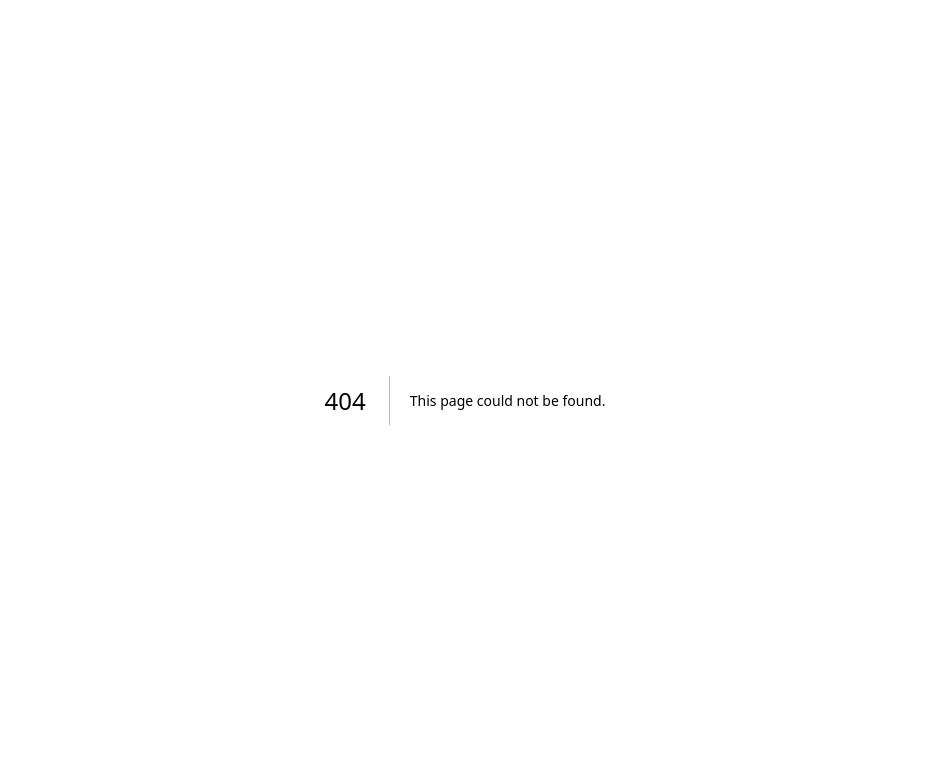
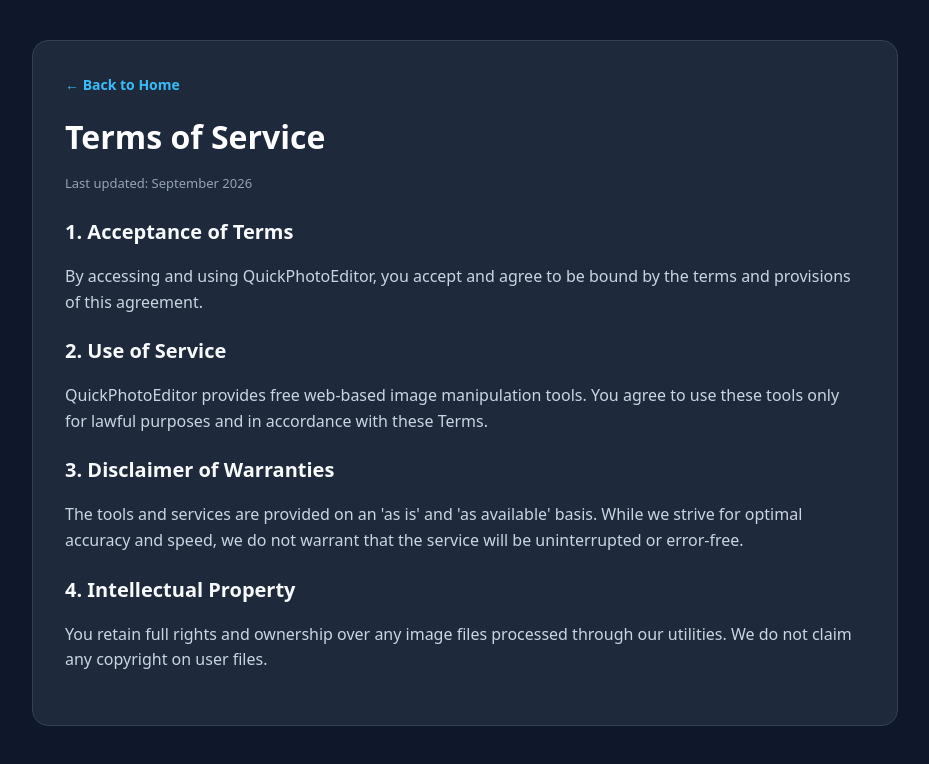
Before and after one commit to abhishek1610-byte/quickphotoeditor, a Next.js app: page /terms in a window 1280 px wide. Before the commit this address had no page. Shown: the top 764 px of the page, without its empty margins (175-1104 px from the left). Built offline with nearby package versions, Linux system fonts and the light colour scheme.

Commit message:
Create page.js

```diff
--- /dev/null
+++ b/app/terms/page.js
@@ -0,0 +1,36 @@
+import Link from 'next/link';
+
+export default function Terms() {
+  return (
+    <div style={{ minHeight: '100vh', backgroundColor: '#0f172a', color: '#cbd5e1', fontFamily: 'system-ui, sans-serif', padding: '40px 20px' }}>
+      <div style={{ maxWidth: '800px', margin: '0 auto', backgroundColor: '#1e293b', padding: '32px', borderRadius: '16px', border: '1px solid #334155' }}>
+        <Link href="/" style={{ color: '#38bdf8', textDecoration: 'none', fontSize: '14px', fontWeight: 'bold' }}>
+          ← Back to Home
+        </Link>
+
+        <h1 style={{ fontSize: '32px', fontWeight: '800', color: '#ffffff', marginTop: '20px', marginBottom: '16px' }}>Terms of Service</h1>
+        <p style={{ fontSize: '13px', color: '#94a3b8', marginBottom: '24px' }}>Last updated: September 2026</p>
+
+        <section style={{ marginBottom: '20px', lineHeight: 1.6 }}>
+          <h2 style={{ fontSize: '20px', color: '#f8fafc', marginBottom: '8px' }}>1. Acceptance of Terms</h2>
+          <p>By accessing and using QuickPhotoEditor, you accept and agree to be bound by the terms and provisions of this agreement.</p>
+        </section>
+
+        <section style={{ marginBottom: '20px', lineHeight: 1.6 }}>
+          <h2 style={{ fontSize: '20px', color: '#f8fafc', marginBottom: '8px' }}>2. Use of Service</h2>
+          <p>QuickPhotoEditor provides free web-based image manipulation tools. You agree to use these tools only for lawful purposes and in accordance with these Terms.</p>
+        </section>
+
+        <section style={{ marginBottom: '20px', lineHeight: 1.6 }}>
+          <h2 style={{ fontSize: '20px', color: '#f8fafc', marginBottom: '8px' }}>3. Disclaimer of Warranties</h2>
+          <p>The tools and services are provided on an &apos;as is&apos; and &apos;as available&apos; basis. While we strive for optimal accuracy and speed, we do not warrant that the service will be uninterrupted or error-free.</p>
+        </section>
+
+        <section style={{ marginBottom: '20px', lineHeight: 1.6 }}>
+          <h2 style={{ fontSize: '20px', color: '#f8fafc', marginBottom: '8px' }}>4. Intellectual Property</h2>
+          <p>You retain full rights and ownership over any image files processed through our utilities. We do not claim any copyright on user files.</p>
+        </section>
+      </div>
+    </div>
+  );
+}
```
